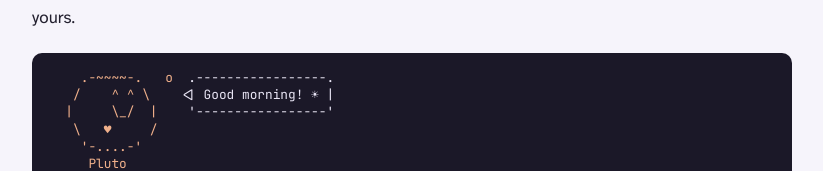
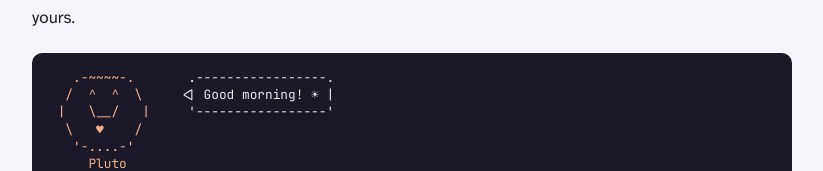
Before and after one commit to beschofield/orbit, a plain HTML site: page docs/go-orbit/index.html in a window 1280 px wide. Shown: the part 629-800 px from the top of the page, without its empty margins (228-1051 px from the left). Drawn offline with nearby package versions, Linux system fonts and the light colour scheme.

Commit message:
go/orbit page: greeting faces forward, note looks to the side
Co-Authored-By: Claude Opus 5.5 <noreply@anthropic.com>

```diff
--- a/docs/go-orbit/index.html
+++ b/docs/go-orbit/index.html
@@ -125,11 +125,11 @@ footer { margin-top: 48px; font-size: 0.85rem; color: var(--muted); }
       <p>That's it. Each new terminal starts with a greeting from your character. Any notes Becca left show up in Charon's bubble, marked with when she sent them. You'll also hear when she's read yours.</p>
     </div>
     <div class="term" aria-label="Example greeting">
-<pre><span class="pl">    .-~~~~-.   o</span>  .-----------------.
-<span class="pl">   /    ^ ^ \   </span> &lt;| Good morning! ☀ |
-<span class="pl">  |     \_/  |  </span>  '-----------------'
-<span class="pl">   \   ♥     /</span>
-<span class="pl">    '-....-'</span>
+<pre><span class="pl">   .-~~~~-.     </span>  .-----------------.
+<span class="pl">  /  ^  ^  \    </span> &lt;| Good morning! ☀ |
+<span class="pl"> |   \__/   |   </span>  '-----------------'
+<span class="pl">  \   ♥    /</span>
+<span class="pl">   '-....-'</span>
 <span class="pl">     Pluto</span>
 
  .------------------------------.  <span class="ch">♥   .^^^^.</span>
```
